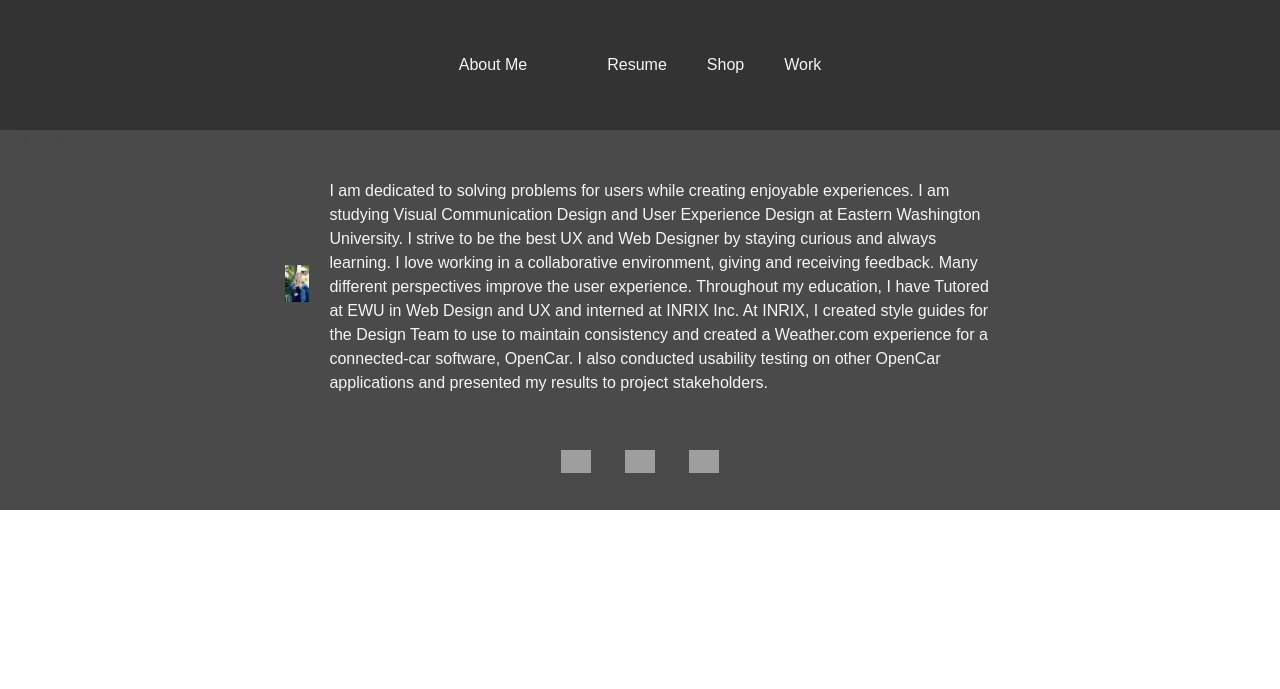
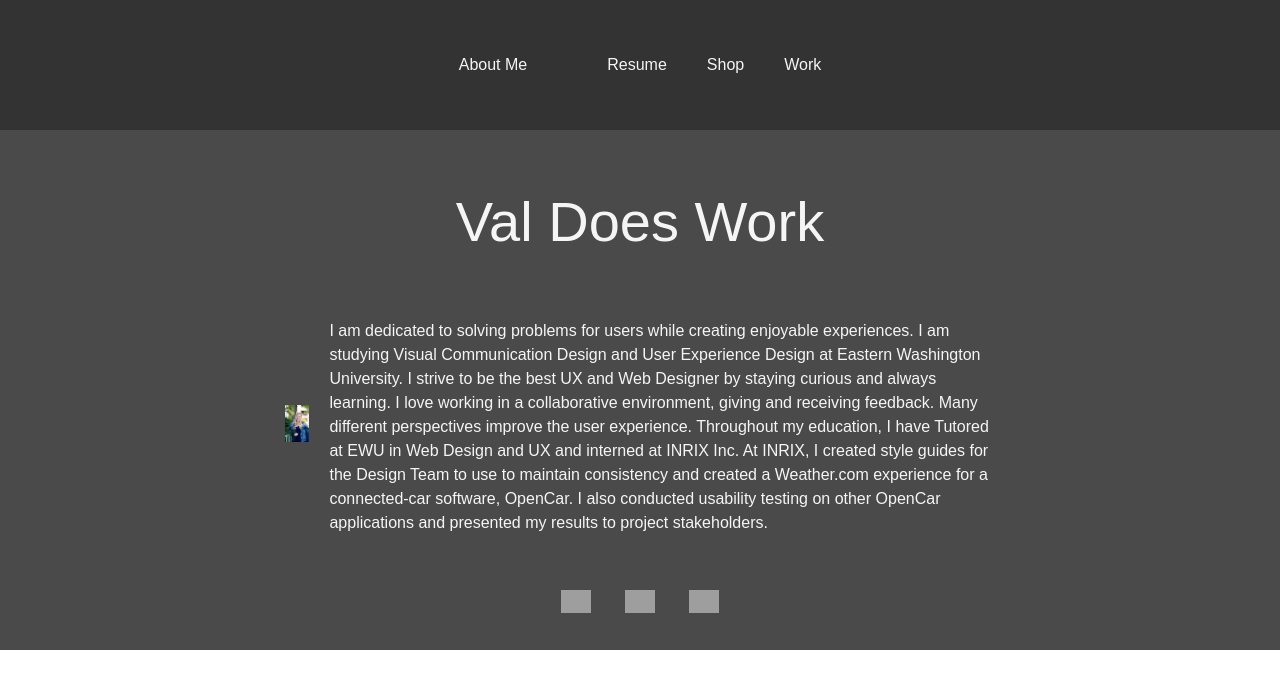
Before and after one commit to vlandguth/valdoes.work, a Jekyll site: the page built from about.markdown, in a window 1280 px wide. Shown: the top 689 px of the page. Built offline with Jekyll 4.4.1, drawn with Linux system fonts in a browser that asks for light colours; grey boxes are pictures that could not be loaded.

Commit message:
title fix

```diff
--- a/_layouts/about.html
+++ b/_layouts/about.html
@@ -1,7 +1,7 @@
 {% include head.html %}
 {% include header.html %}
 
-# {{ site.title }}
+<h1>{{ site.title }}</h1>
 <main class="about">
     <div class="left">
         <img src="{{ page.profile-image }}" alt="">
```
